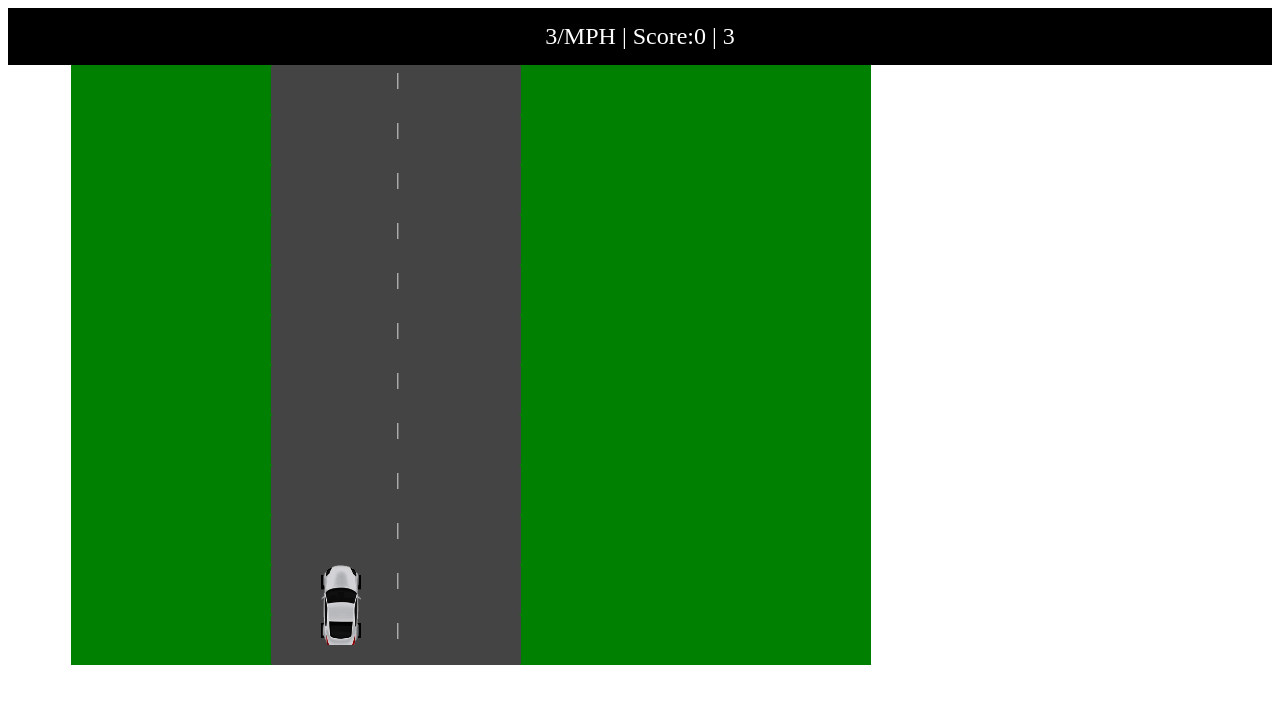
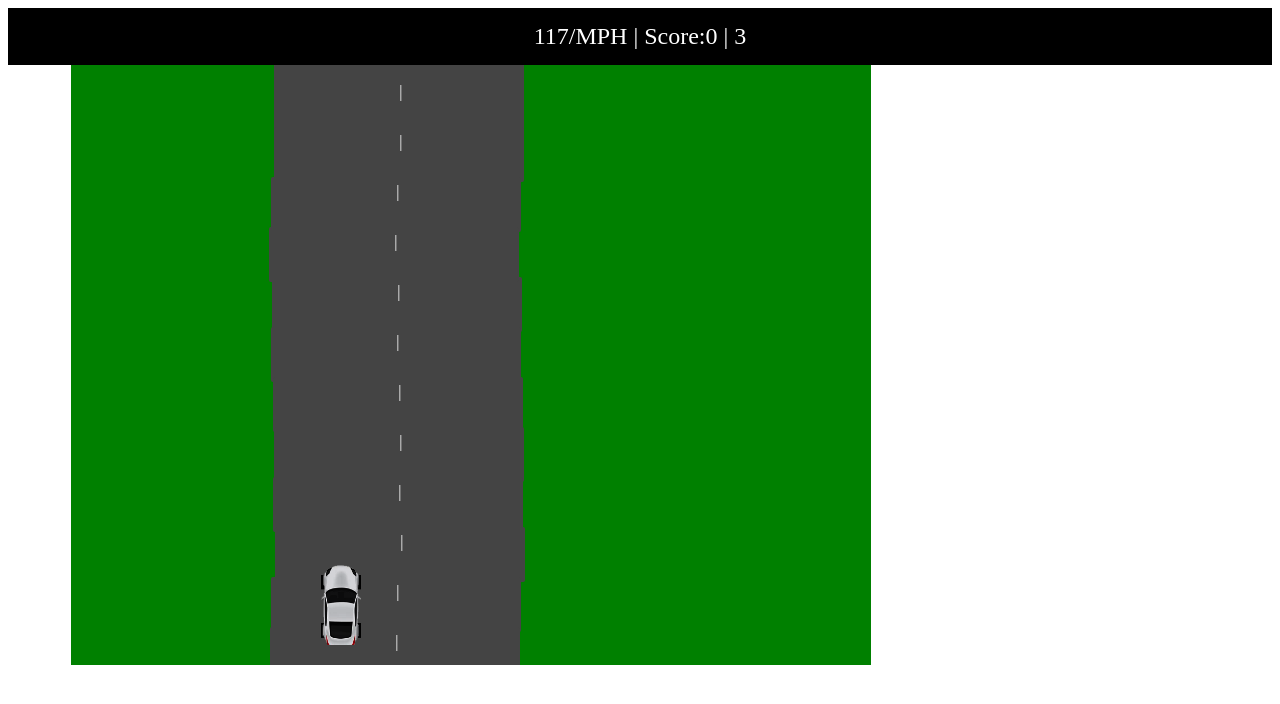
Before and after one commit to wardahmad/RaceCarGame, a plain HTML site: page index.html in a window 1280 px wide. Both pictures are taken after a click on the element "Start Game". Drawn offline with Linux system fonts and the light colour scheme.

Commit message:
moving Road

```diff
--- a/script.js
+++ b/script.js
@@ -32,7 +32,7 @@ function startGame() {
   animationGame = requestAnimationFrame(playGame);
   player = {
     ele: div,
-    speed: 3,
+    speed: 9,
     lives: 3,
     gameScore: 0,
     carstoPass: 10,
@@ -42,12 +42,12 @@ function startGame() {
   startBoard();
 }
 
-function startBoard(){
-  for (let x = 0; x < 13; x++){
-    let div = document.createElement('div');
-    div.setAttribute('class','road');
-    div.style.top = (x*50)+'px';
-    div.style.width = player.roadwidth + 'px';
+function startBoard() {
+  for (let x = 0; x < 13; x++) {
+    let div = document.createElement("div");
+    div.setAttribute("class", "road");
+    div.style.top = x * 50 + "px";
+    div.style.width = player.roadwidth + "px";
     container.appendChild(div);
   }
 }
@@ -60,7 +60,7 @@ function pressKeyOn(event) {
 
 function pressKeyOff(event) {
   event.preventDefault();
-  console.log(keys)
+  console.log(keys);
   keys[event.key] = false;
   //console.log(keys)
 }
@@ -69,7 +69,32 @@ function updateDash() {
   //console.log(player);
   scoreDash.innerHTML = player.score;
   lifeDash.innerHTML = player.lives;
-  speedDash.innerHTML = player.speed;
+  speedDash.innerHTML = Math.round(player.speed * 13);
+}
+
+function moveRoad() {
+  let tempRoad = document.querySelectorAll(".road");
+  console.log(tempRoad);
+  let previousRoad = tempRoad[0].offsetLeft;
+  let previousWidth = tempRoad[0].width;
+  const pSpeed = player.speed;
+  for (let x = 0; x < tempRoad.length; x++) {
+    let num = tempRoad[x].offsetTop + pSpeed;
+    if (num > 600) {
+      num = num - 650;
+      let mover = previousRoad + (Math.floor(Math.random() * 6) - 3);
+      let roadWidth = Math.floor(Math.random() * 11) - 5 + previousWidth;
+      if (roadWidth < 200) roadWidth = 200;
+      if (roadWidth > 400) roadWidth = 400;
+      if (mover < 100) mover = 100;
+      if (mover > 600) mover = 600;
+      tempRoad[x].style.left = mover + "px";
+      tempRoad[x].style.width = roadWidth + "px";
+      previousRoad = tempRoad[x].offsetLeft;
+      previousWidth = tempRoad[x].width;
+    }
+    tempRoad[x].style.top = num + "px";
+  }
 }
 
 function playGame() {
@@ -78,25 +103,28 @@ function playGame() {
     updateDash();
 
     ///Movement
-    if (keys.ArrowUp){
+    moveRoad();
+    if (keys.ArrowUp) {
       //console.log(player.ele.x);
-      player.ele.y -= 1;
-      player.speed = player.speed < 20 ? (player.speed + 0.05):20;
+      if (player.ele.y > 400) player.ele.y -= 1;
+      player.speed = player.speed < 20 ? player.speed + 0.05 : 20;
     }
-    if (keys.ArrowDown){
-      player.ele.y += 1;
-      player.speed = player.speed < 0 ? (player.speed - 0.2):0;
+    if (keys.ArrowDown) {
+      if (player.ele.y < 500) {
+        player.ele.y += 1;
+      }
+      player.speed = player.speed > 0 ? player.speed - 0.2 : 0;
     }
-    if(keys.ArrowRight){
-      player.ele.x += (player.speed/4)
+    if (keys.ArrowRight) {
+      player.ele.x += player.speed / 4;
     }
-    if (keys.ArrowLeft){
-      player.ele.x -= (player.speed/4)
+    if (keys.ArrowLeft) {
+      player.ele.x -= player.speed / 4;
     }
 
     ///move car
-    player.ele.style.top = player.ele.y + 'px';
-    player.ele.style.left = player.ele.x + 'px';
+    player.ele.style.top = player.ele.y + "px";
+    player.ele.style.left = player.ele.x + "px";
   }
   animationGame = requestAnimationFrame(playGame);
 }
--- a/style.css
+++ b/style.css
@@ -6,7 +6,7 @@
     background-color: green;
     overflow: hidden;
 }
-/* //// */
+
 .dashboard{
     background-color: black;
     color: white;
@@ -34,7 +34,7 @@
     position: absolute;
     height: 50px;
     width: 250px;
-    height: 50px;
+    height: 55px;
     top: 0;
     left: 200px;
     text-align: center;
```
